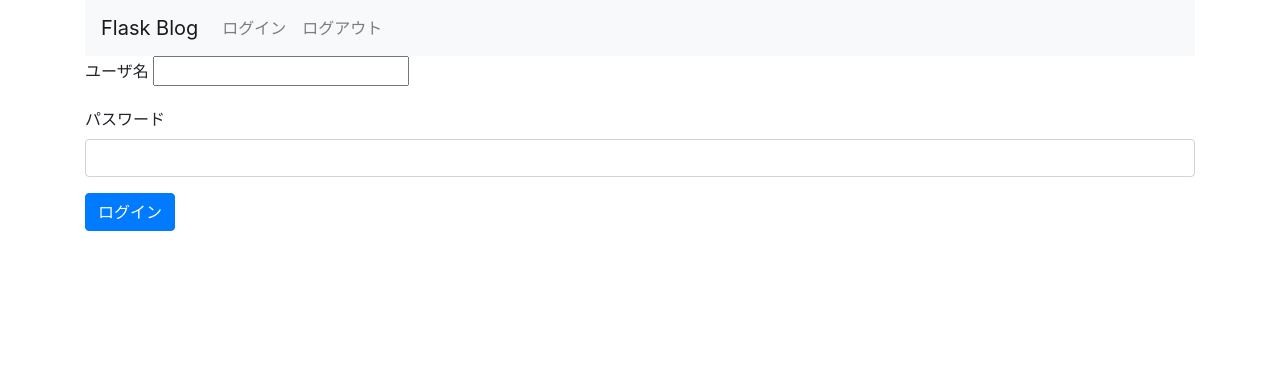
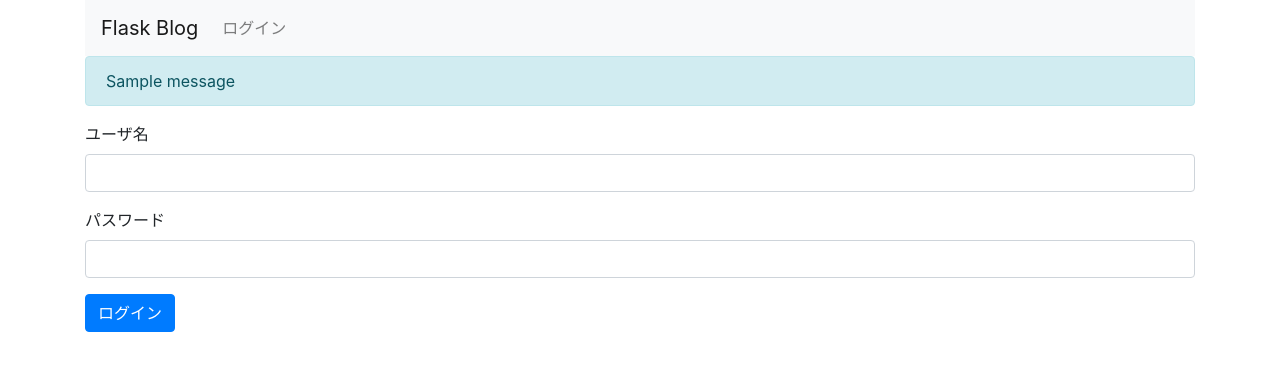
Before and after one commit to RikuKoshiba/Flask_H_20230601, a Flask app: page /login in a window 1280 px wide. Shown: the top 371 px of the page. Run offline with Flask 3, Linux system fonts and the light colour scheme; one stand-in notice (Sample message) is shown; some libraries are stand-ins or nearby versions.

Commit message:
add some files for login-form

```diff
--- a/fujita/application/flask_blog/config.py
+++ b/fujita/application/flask_blog/config.py
@@ -1,3 +1,4 @@
 DEBUG = True
+SECRET_KEY = "secret key"
 USERNAME = "john"
 PASSWORD = "due123"
--- a/fujita/application/flask_blog/templates/layout.html
+++ b/fujita/application/flask_blog/templates/layout.html
@@ -9,22 +9,31 @@
 
 <div class="container">
     <nav class="navbar navbar-expand-lg navbar-light bg-light">
-        <a class="navbar-brand" href="/">Flask Blog</a>
+        <a class="navbar-brand" href="{{url_for('show_entries')}}">Flask Blog</a>
         <button class="navbar-toggler" type="button" data-toggle="collapse" data-target="#navbarNav" aria-controls="navbarNav" aria-expanded="false" aria-label="Toggle navigation">
             <span class="navbar-toggler-icon"></span>
         </button>
 
         <div class="collapse navbar-collapse" id="navbarNav">
             <ul class="nav navbar-nav navbar-right">
+                {% if not session.logged_in %}
                 <li class="nav-item">
-                    <a class="nav-link" href="/login">ログイン</a>
+                    <a class="nav-link" href="{{url_for('login')}}">ログイン</a>
                 </li>
+                {% else %}
                 <li class="nav-item">
-                    <a class="nav-link" href="/logout">ログアウト</a>
+                    <a class="nav-link" href="{{url_for('logout')}}">ログアウト</a>
                 </li>
+                {% endif %}
             </ul>
         </div>
     </nav>
+
+    {% for message in get_flashed_messages() %}
+    <div class="alert alert-info" role="alert">
+        {{ message }}
+    </div>
+    {% endfor %}
 
     <div class="blog-body">
         {% block body %} {% endblock %}
--- a/fujita/application/flask_blog/templates/login.html
+++ b/fujita/application/flask_blog/templates/login.html
@@ -41,12 +41,12 @@
     </div>
 </div> -->
 
-{% extends "layout.html" %}
-{% block body %}
-<form action="/login" method=post>
+{% extends "layout.html" %} {% block body %}
+<!-- <form action="/login" method=post> -->
+<form action="{{url_for('login')}}" method=post>
     <div class="form-group">
         <label for="InputTitle">ユーザ名</label>
-        <input type="text" class="from-control" id="InputTitle" name=username>
+        <input type="text" class="form-control" id="InputTitle" name=username>
     </div>
     <div class="form-group">
         <label for="InputPassword">パスワード</label>
--- a/fujita/application/flask_blog/views.py
+++ b/fujita/application/flask_blog/views.py
@@ -1,9 +1,11 @@
 from flask import request, redirect, url_for, render_template, flash, session
-from flask_blog import app
+from flask_blog import app  # __init__.py が読まれている
 
 
-@app.route("/")
+@app.route("/")  # # http://xxx 以降のURLパスを '/' と指定
 def show_entries():
+    if not session.get("logged_in"):
+        return redirect(url_for("login"))
     return render_template("entries/index.html")
 
 
@@ -11,15 +13,18 @@ def show_entries():
 def login():
     if request.method == "POST":
         if request.form["username"] != app.config["USERNAME"]:
-            print("ユーザ名が違います")
+            flash("ユーザ名が違います")
         elif request.form["password"] != app.config["PASSWORD"]:
-            print("パスワードが異なります")
+            flash("パスワードが異なります")
         else:
-            return redirect("/")
-
+            session["logged_in"] = True
+            flash("ログインしました")
+            return redirect(url_for("show_entries"))
     return render_template("login.html")
 
 
 @app.route("/logout")
 def logout():
-    return redirect("/")
+    session.pop("logged_in", None)
+    flash("ログアウトしました")
+    return redirect(url_for("show_entries"))
```
